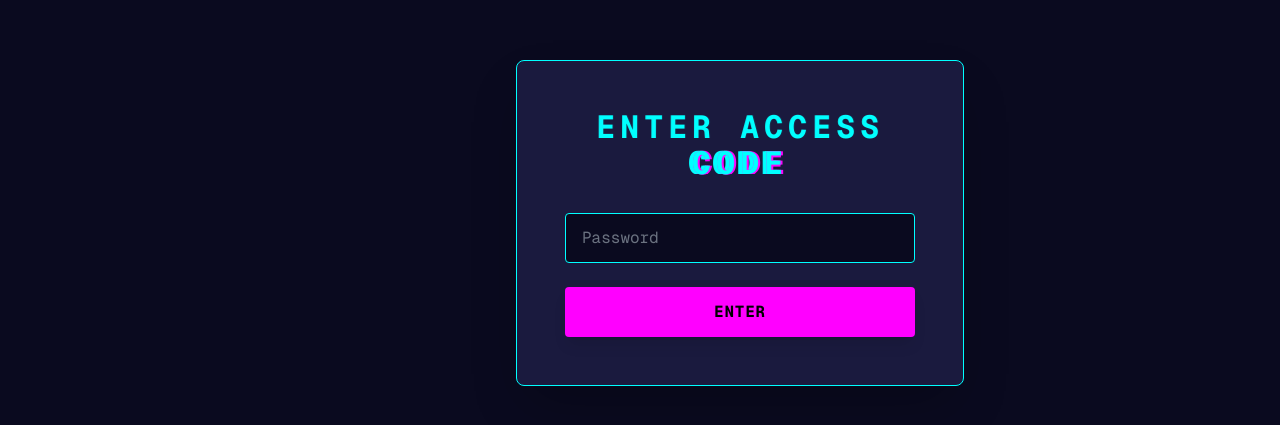
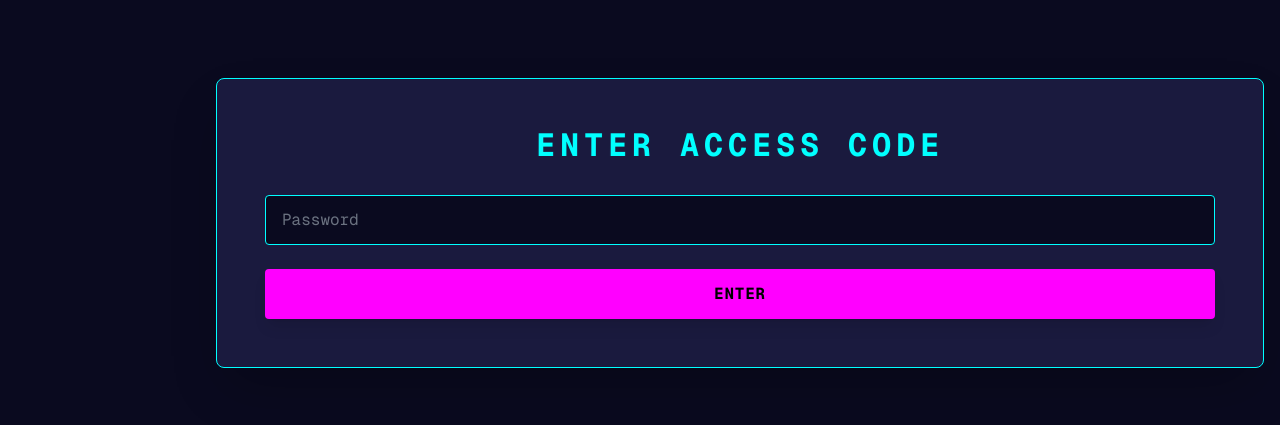
Before and after one commit to cartersocha/derek-vibe, a Next.js app in the folder dnd-manager/: page /login in a window 1280 px wide. Shown: the part 181-606 px from the top of the page. Built offline with nearby package versions, Linux system fonts and the light colour scheme; no server answers.

Commit message:
login centering

```diff
--- a/dnd-manager/app/layout.tsx
+++ b/dnd-manager/app/layout.tsx
@@ -62,7 +62,9 @@ export default async function RootLayout({
         className={`${geistSans.variable} ${geistMono.variable} ${pressStart.variable} antialiased`}
       >
         {isLoginPage ? (
-          children
+          <div className="login-body">
+            {children}
+          </div>
         ) : (
           <AutoCapitalizeProvider>
             <SidebarProvider>
--- a/dnd-manager/app/login/page.tsx
+++ b/dnd-manager/app/login/page.tsx
@@ -43,7 +43,7 @@ const LoginPage = memo(function LoginPage() {
 
   return (
     <div className="h-screen w-full flex items-center justify-center bg-[var(--bg-dark)]">
-      <div className="w-full max-w-md mx-4 space-y-6 sm:space-y-8 p-6 sm:p-12 bg-[var(--bg-card)] bg-opacity-50 backdrop-blur-sm rounded-lg border border-[var(--cyber-cyan)] border-opacity-20 shadow-2xl">
+      <div className="w-full mx-4 space-y-6 sm:space-y-8 p-6 sm:p-12 bg-[var(--bg-card)] bg-opacity-50 backdrop-blur-sm rounded-lg border border-[var(--cyber-cyan)] border-opacity-20 shadow-2xl">
         <div>
           <h2
             className="text-center text-2xl sm:text-4xl font-bold glitch tracking-[0.15em]"
```
